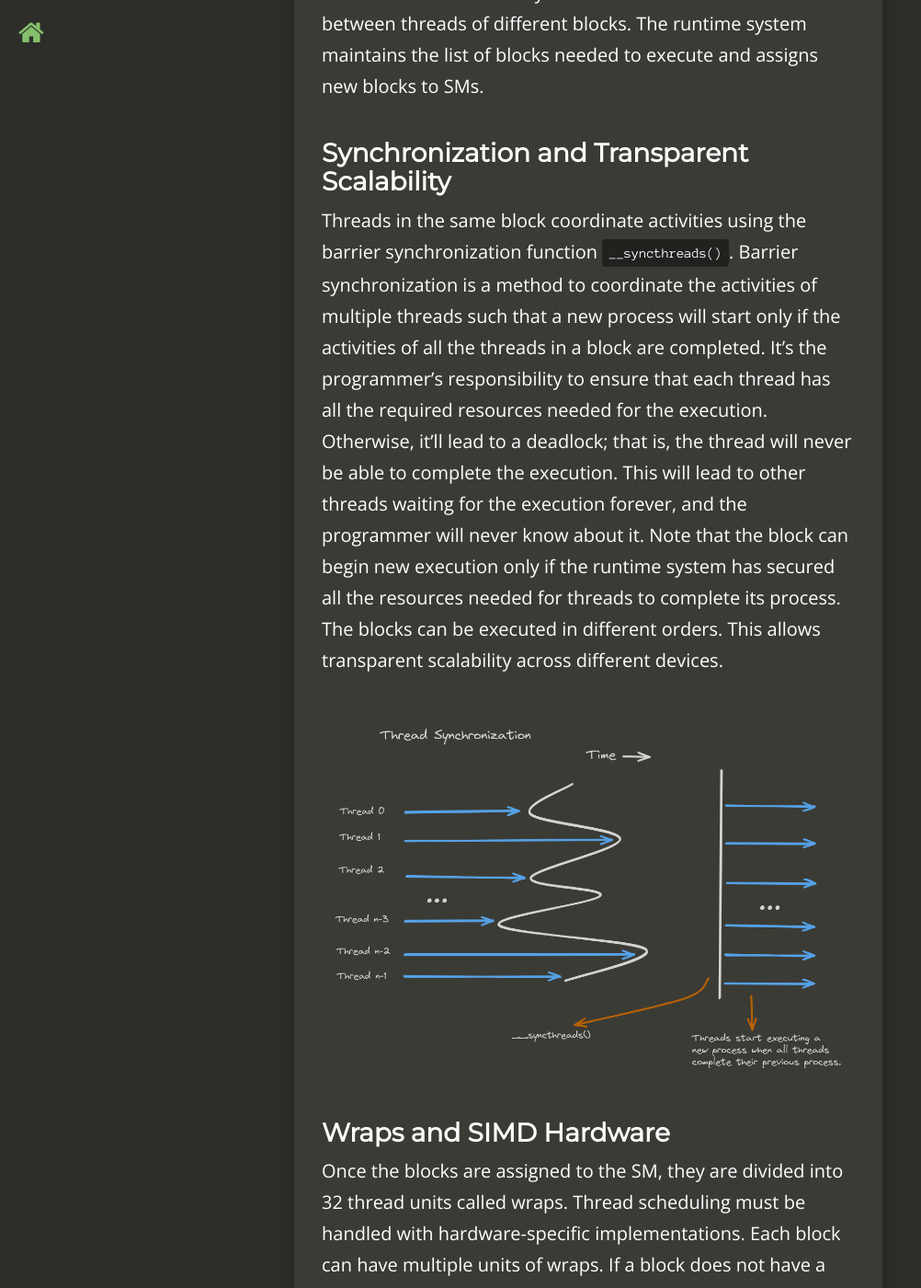
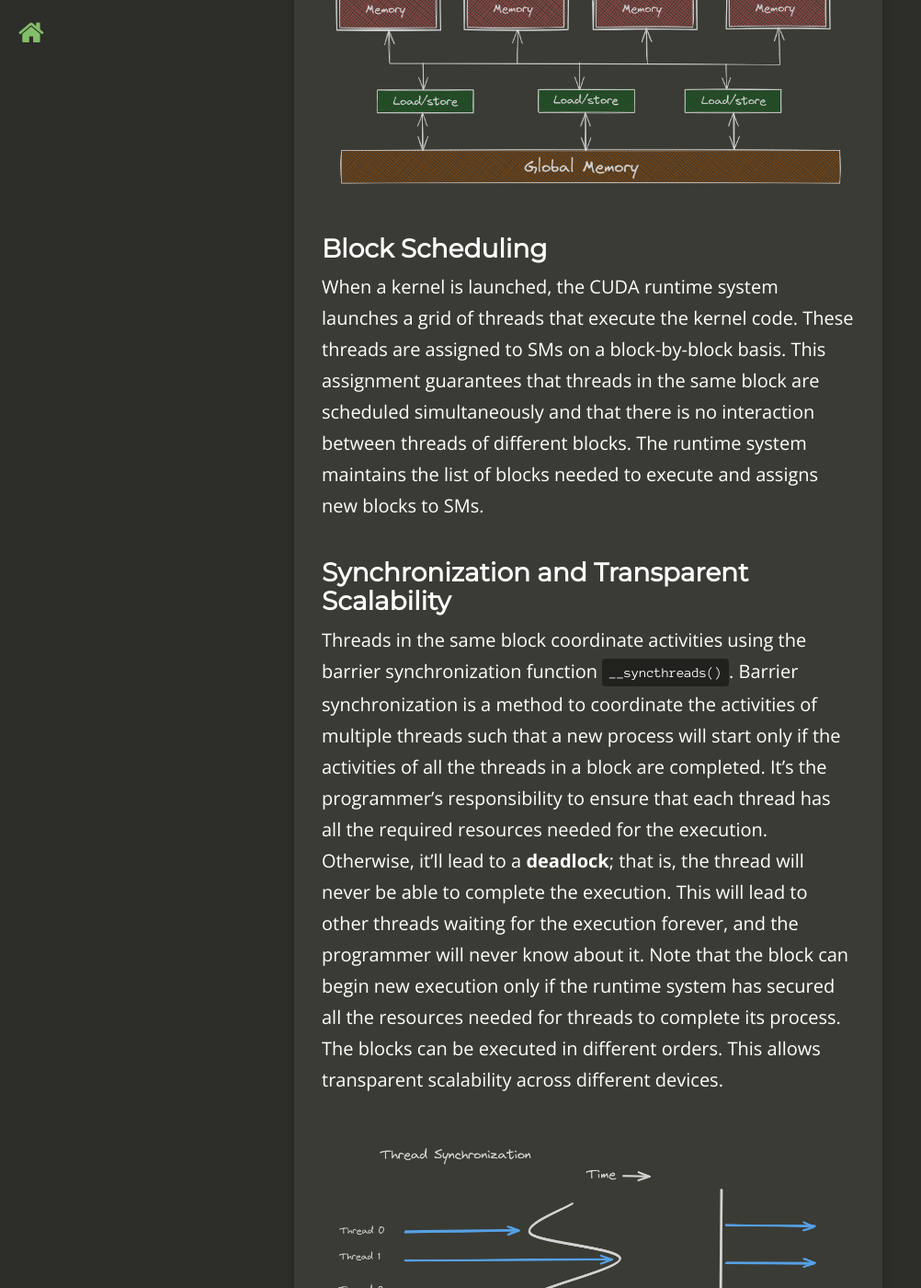
Before and after one commit to khushi-411/khushi-411.github.io, a Jekyll site: the page built from _posts/2024-05-15-compute_architecture_and_scheduling.md, in a window 1280 px wide and 1400 px high, scrolled down 1120 px. Shown: the whole window at 92% size, without its empty margins (0-1002 px from the left). Built offline with Jekyll 4.4.1, drawn with Linux system fonts in a browser that asks for light colours; nearby versions of some CDN libraries; comment, search, counter and statistics services are not loaded; some of the changed text lies outside the part shown.

Commit message:
multiple fixes

```diff
--- a/_posts/2024-05-15-compute_architecture_and_scheduling.md
+++ b/_posts/2024-05-15-compute_architecture_and_scheduling.md
@@ -27,6 +27,8 @@ and [Izzat El Hajj](https://scholar.google.com/citations?user=_VVw504AAAAJ&hl=en
 A CUDA-capable GPU is organized into an array of highly threaded
 steaming microprocessors (SMs), each SM having several processing
 units called CUDA cores.
+
+<img alt="Architecture of a CUDA-capable GPU" src="/assets/CUDA/gpu_device_arch.png" class="center" >
 
 ### **Block Scheduling**
 When a kernel is launched, the CUDA runtime system launches a
@@ -45,7 +47,7 @@ threads such that a new process will start only if the activities of
 all the threads in a block are completed. It's the programmer's
 responsibility to ensure that each thread has all the required
 resources needed for the execution. Otherwise, it'll lead to a
-deadlock; that is, the thread will never be able to complete
+**deadlock**; that is, the thread will never be able to complete
 the execution. This will lead to other threads waiting for the
 execution forever, and the programmer will never know about it.
 Note that the block can begin new execution only if the runtime
```
Also changed, not shown: other parts of _posts/2024-05-15-compute_architecture_and_scheduling.md (+2 -2 lines), _posts/2024-05-13-multidim_grids_and_data.md (+1 -0 lines), _posts/2024-05-18-memory_architecture_and_data_locality.md (+2 -2 lines), _posts/2024-05-20-performance_considerations.md (+4 -3 lines), assets/CUDA/gpu_device_arch.png (added).
